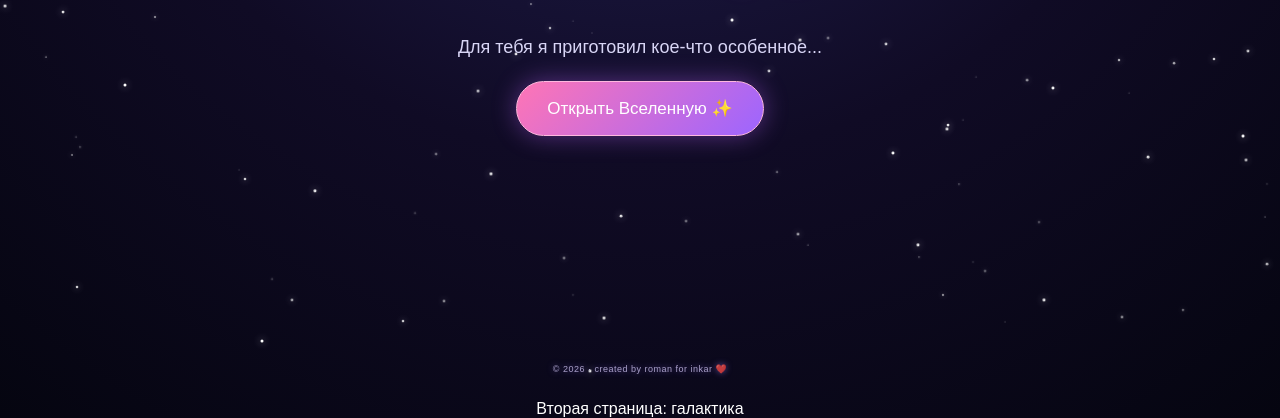
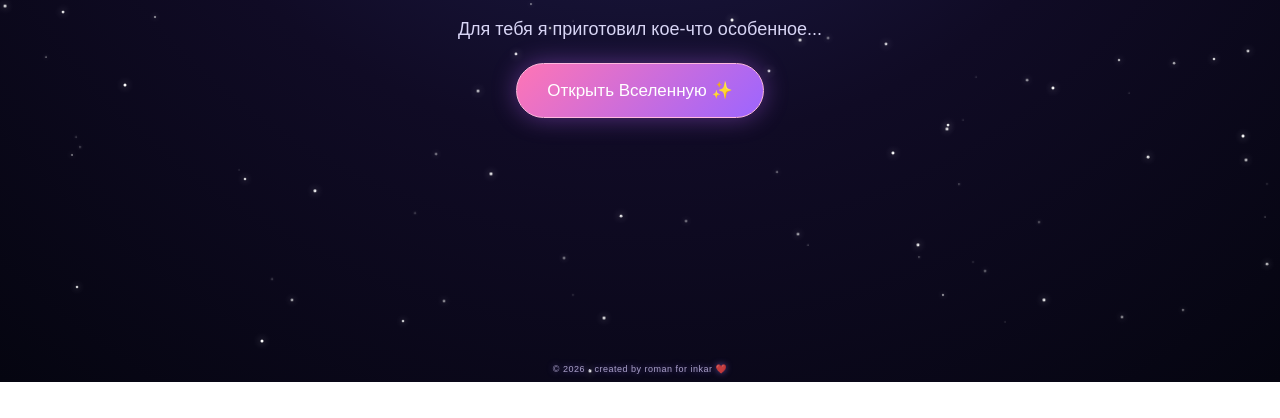
Before and after one commit to kiler9693-crypto/inkaruniverse, a plain HTML site: page index.html in a window 1280 px wide. Shown: the part 418-836 px from the top of the page. After the commit the page ends 800 px from the top, so only its background shows below. Drawn offline with nearby package versions, Linux system fonts and the light colour scheme.

Commit message:
Add files via upload

```diff
--- a/index.html
+++ b/index.html
@@ -11,14 +11,14 @@
 
     <div id="space"></div>
 
-    Первая страница
+    <!-- Первая страница -->
     <div class="content" id="welcome">
         <h1>Добро пожаловать в мою вселенную любимая Инкар!❤️</h1>
         <p>Для тебя я приготовил кое-что особенное...</p>
         <button id="openUniverse">Открыть Вселенную ✨</button>
     </div>
 
-    Вторая страница: галактика
+    <!-- Вторая страница: галактика -->
     <div id="universe" style="display: none;">
 
     <button id="backButton" class="back-button">
```
